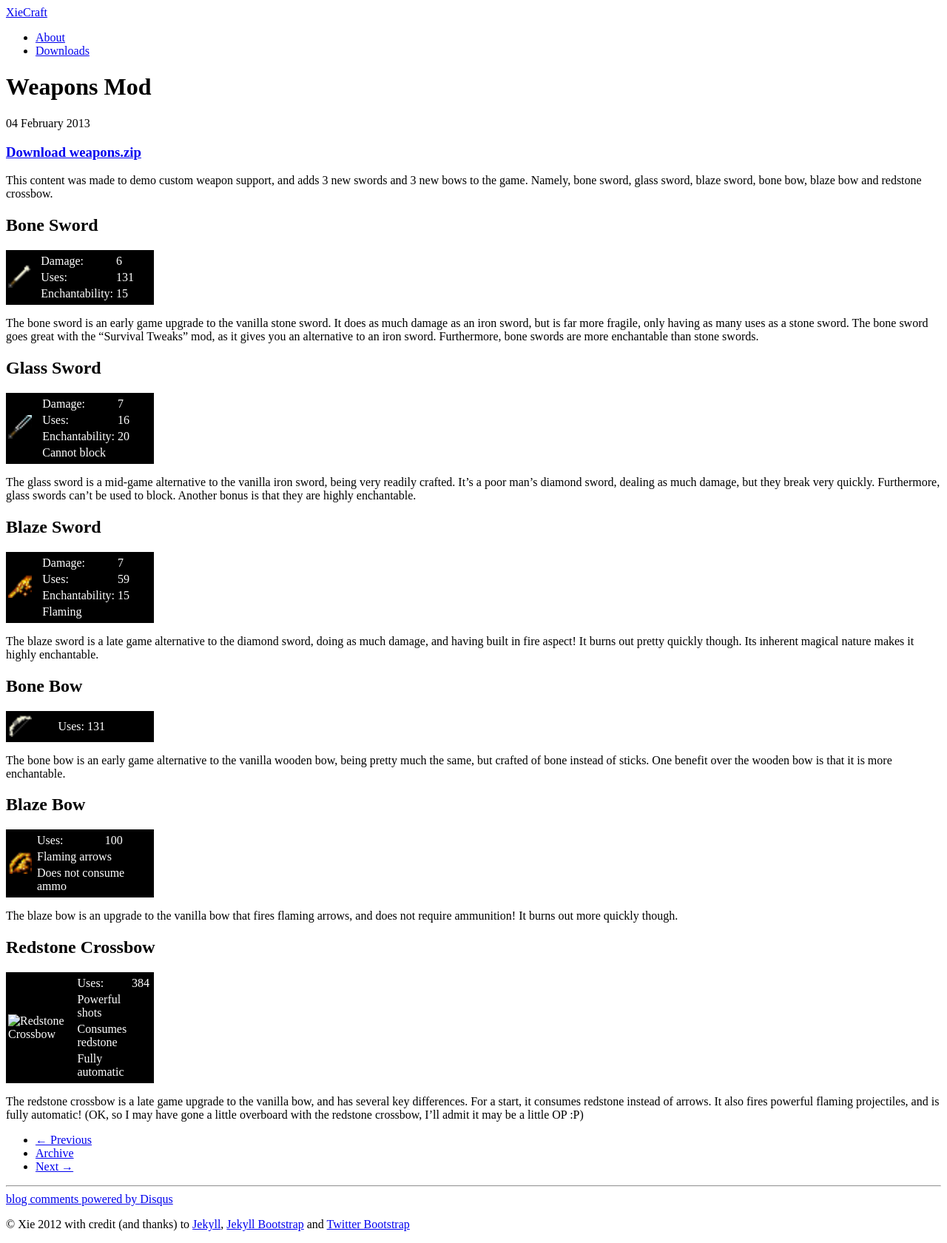
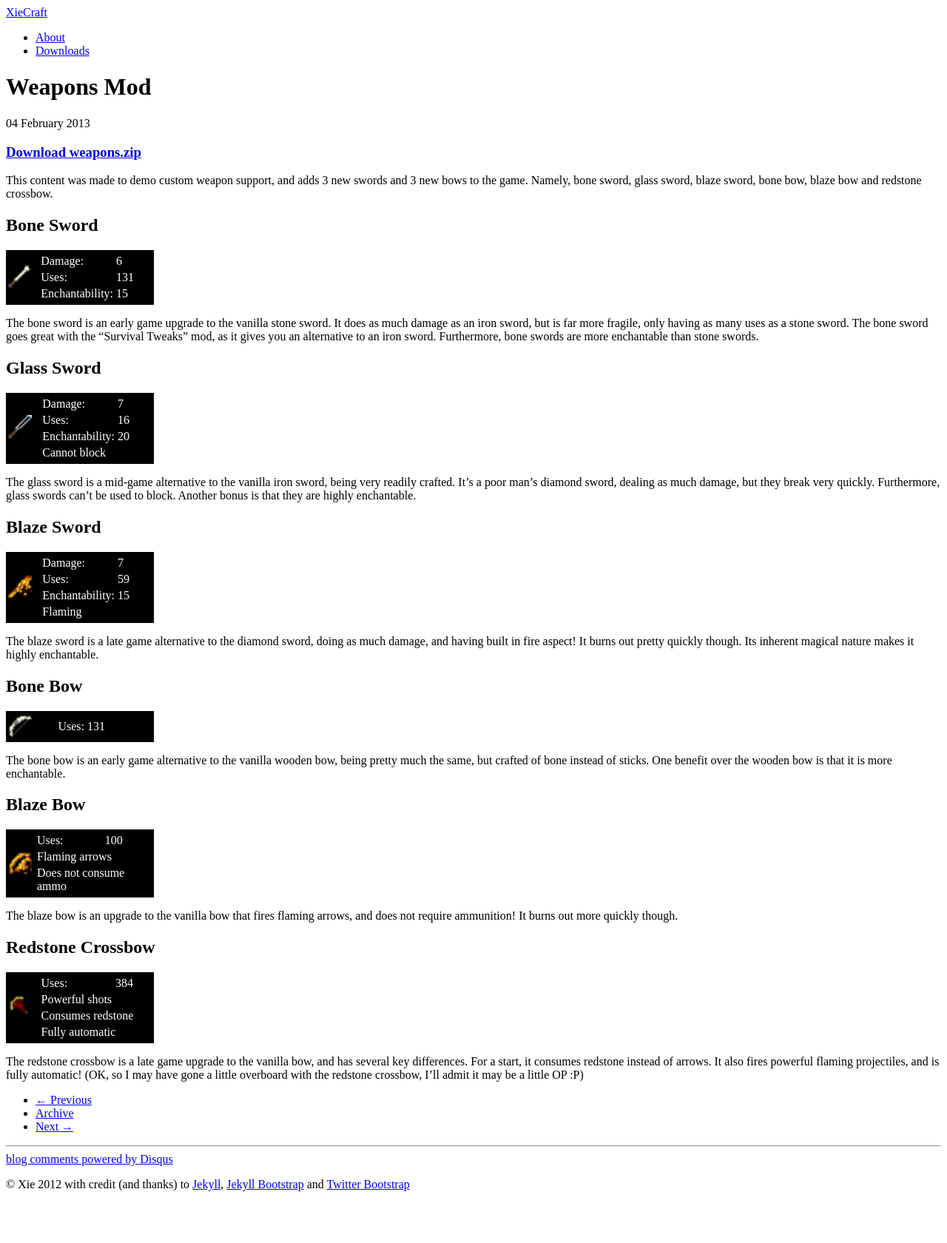
Before and after one commit to XieX/xiecraft, a Jekyll site: the page built from _posts/2013-02-04-weapons-mod.md, in a window 1280 px wide. Shown: the whole page at 74% size. Built offline with Jekyll 4.4.1, drawn with Linux system fonts in a browser that asks for light colours; comment, search, counter and statistics services are not loaded; after the commit the page ends 1626 px from its top, so only the background shows below that.

Commit message:
Minor corrections

```diff
--- a/_posts/2013-02-04-weapons-mod.md
+++ b/_posts/2013-02-04-weapons-mod.md
@@ -187,7 +187,7 @@ The blaze bow is an upgrade to the vanilla bow that fires flaming arrows, and do
 <table class='weapon-table'>
   <tr>
     <td>
-      <img alt="Redstone Crossbow" src="/img/posts/weapons/redstone_xbow.png" height="32" width="32" />
+      <img alt="Redstone Crossbow" src="/assets/img/posts/weapons/redstone_xbow.png" height="32" width="32" />
     </td>
     <td>
       <table>
```
Also changed, not shown: about.md (+1 -1 lines).
